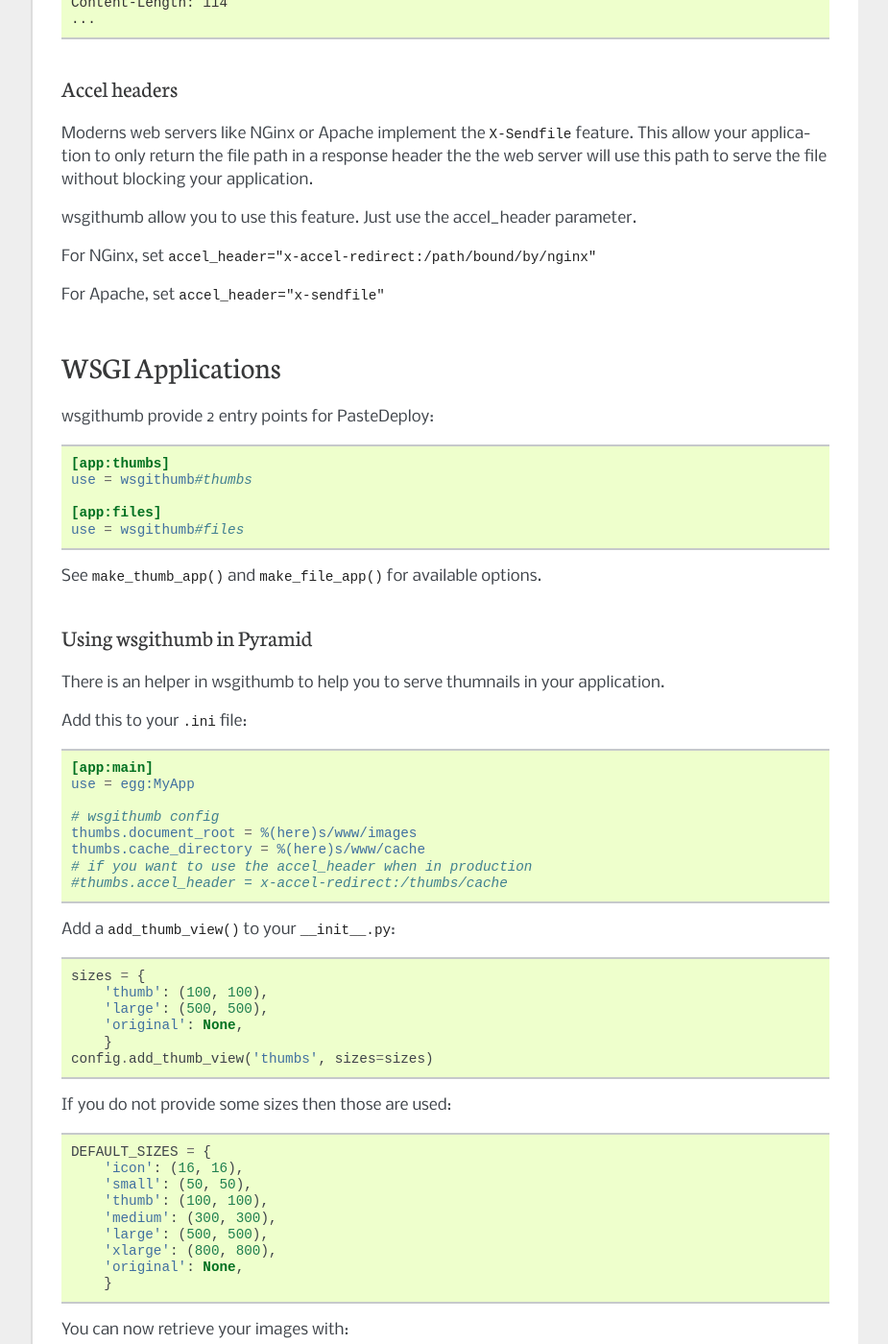
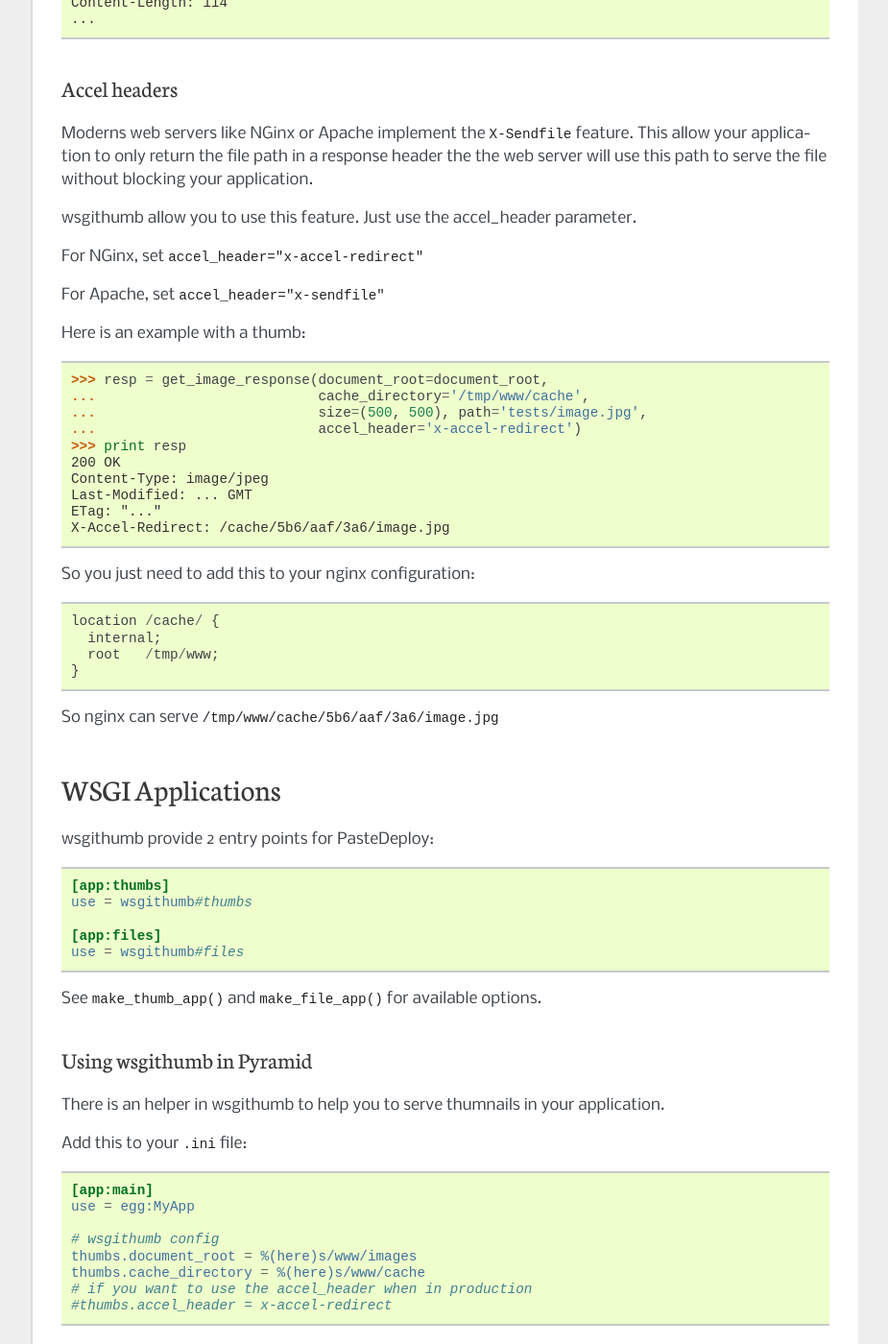
Before and after one commit to gawel/wsgithumb, a Sphinx documentation site: the page built from docs/index.rst, in a window 1280 px wide and 1400 px high, scrolled down 1032 px. Shown: the whole window at 96% size, without its empty margins (198-1123 px from the left). Built offline with Sphinx 7.4.7, drawn with Linux system fonts in a browser that asks for light colours; some of the changed text lies outside the part shown.

Commit message:
doctests

```diff
--- a/buildout.cfg
+++ b/buildout.cfg
@@ -15,3 +15,4 @@ eggs =
     coverage
     webtest
     Sphinx
+    Sphinx_PyPI_upload
--- a/docs/index.rst
+++ b/docs/index.rst
@@ -22,7 +22,7 @@ You want to serve images located in ``document_root``. Use the
     >>> from wsgithumb import get_image_response
     >>> from tests import document_root
     >>> resp = get_image_response(document_root=document_root,
-    ...                           cache_directory='/tmp/cache',
+    ...                           cache_directory='/tmp/www/cache',
     ...                           size=(500, 500), path='tests/image.jpg',
     ...                           accel_header=None)
     >>> print resp
@@ -64,9 +64,31 @@ application.
 
 wsgithumb allow you to use this feature. Just use the accel_header parameter.
 
-For NGinx, set ``accel_header="x-accel-redirect:/path/bound/by/nginx"``
+For NGinx, set ``accel_header="x-accel-redirect"``
 
 For Apache, set ``accel_header="x-sendfile"``
+
+Here is an example with a thumb::
+
+    >>> resp = get_image_response(document_root=document_root,
+    ...                           cache_directory='/tmp/www/cache',
+    ...                           size=(500, 500), path='tests/image.jpg',
+    ...                           accel_header='x-accel-redirect')
+    >>> print resp
+    200 OK
+    Content-Type: image/jpeg
+    Last-Modified: ... GMT
+    ETag: "..."
+    X-Accel-Redirect: /cache/5b6/aaf/3a6/image.jpg
+
+So you just need to add this to your nginx configuration::
+
+    location /cache/ {
+      internal;
+      root   /tmp/www;
+    }
+
+So nginx can serve ``/tmp/www/cache/5b6/aaf/3a6/image.jpg``
 
 WSGI Applications
 =================
@@ -100,7 +122,7 @@ Add this to your ``.ini`` file:
     thumbs.document_root = %(here)s/www/images
     thumbs.cache_directory = %(here)s/www/cache
     # if you want to use the accel_header when in production
-    #thumbs.accel_header = x-accel-redirect:/thumbs/cache
+    #thumbs.accel_header = x-accel-redirect
 
 Add a :func:`~wsgithumb.add_thumb_view` to your ``__init__.py``::
 
@@ -144,5 +166,8 @@ Indices and tables
 ==================
 
 * :ref:`genindex`
-* :ref:`modindex`
 * :ref:`search`
+
+..
+    >>> import shutil
+    >>> shutil.rmtree('/tmp/www')
```
Also changed, not shown: README.rst (line endings or trailing spaces), 2 other files.
